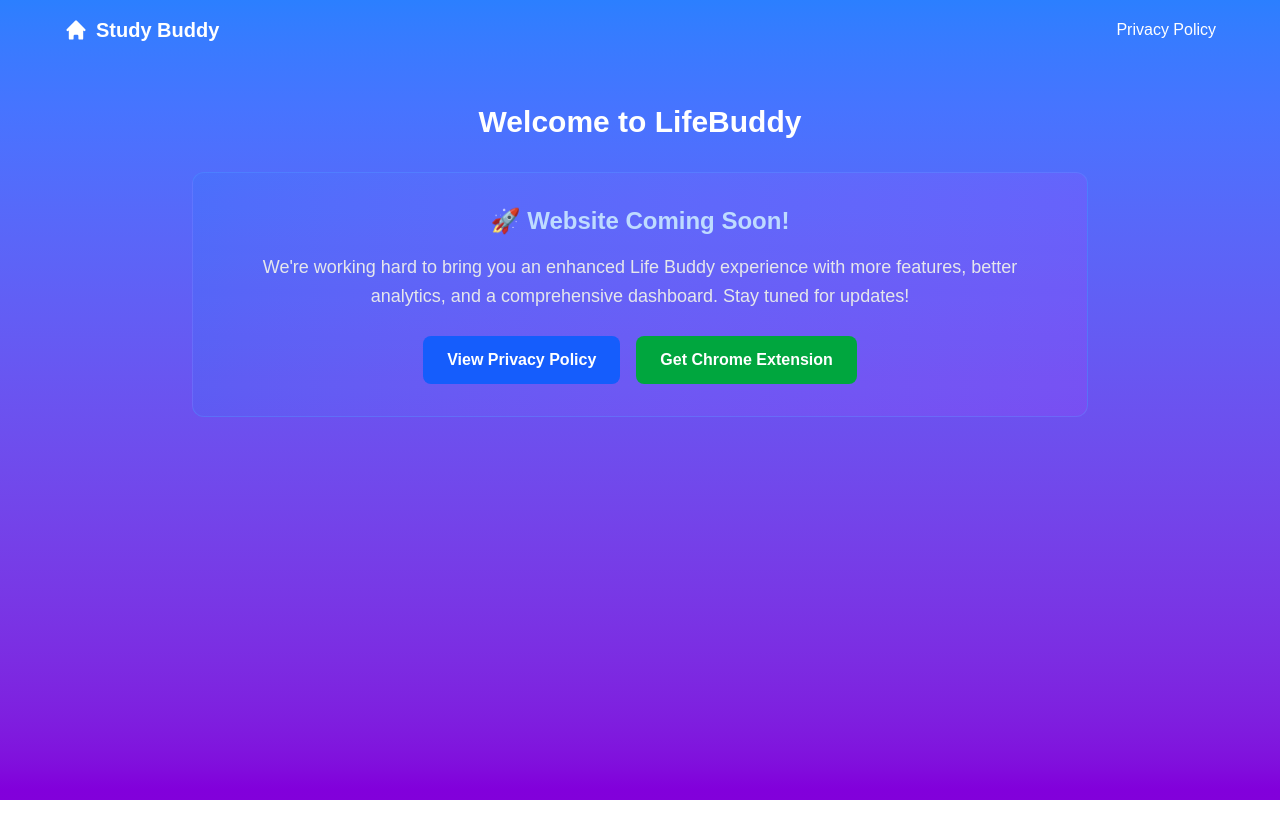
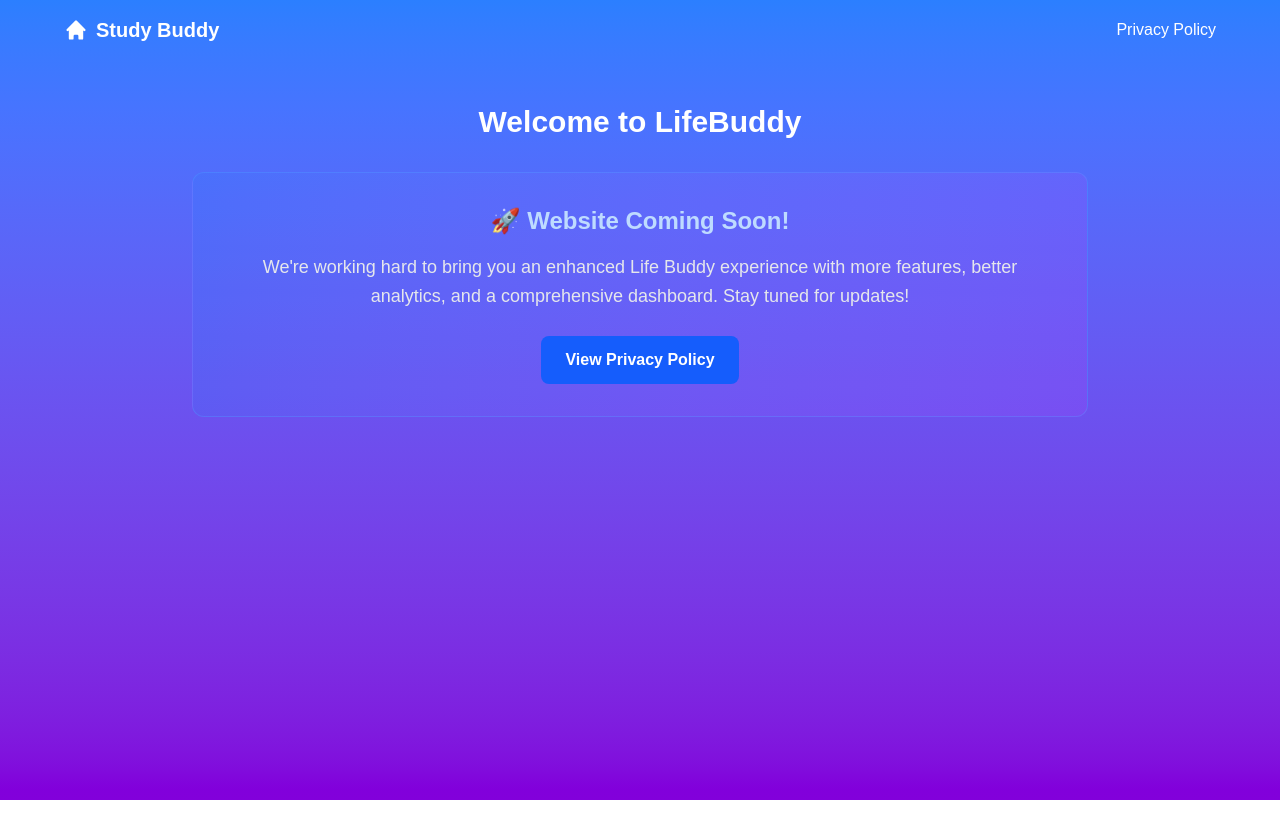
Before and after one commit to PaoloAJ/Life-Buddy, a Next.js app: page / in a window 1280 px wide. Shown: the top 838 px of the page. Built offline with nearby package versions, Linux system fonts and the light colour scheme.

Commit message:
Removed chrome extension button

```diff
--- a/src/app/page.js
+++ b/src/app/page.js
@@ -26,14 +26,6 @@
             >
               View Privacy Policy
             </a>
-            <a
-              href="https://chrome.google.com/webstore/detail/your-extension-id"
-              target="_blank"
-              rel="noopener noreferrer"
-              className="bg-green-600 hover:bg-green-700 text-white px-6 py-3 rounded-lg font-semibold transition-colors"
-            >
-              Get Chrome Extension
-            </a>
           </div>
         </div>
       </div>
```
